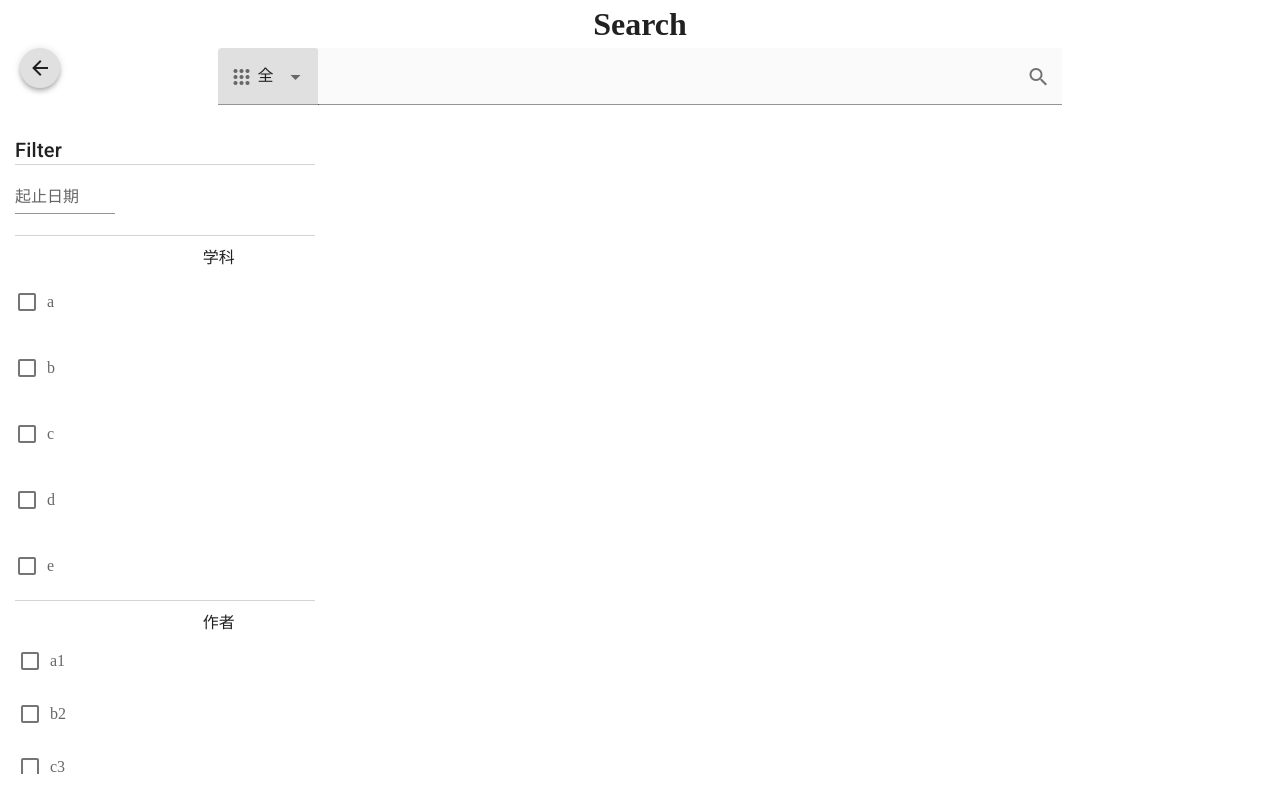
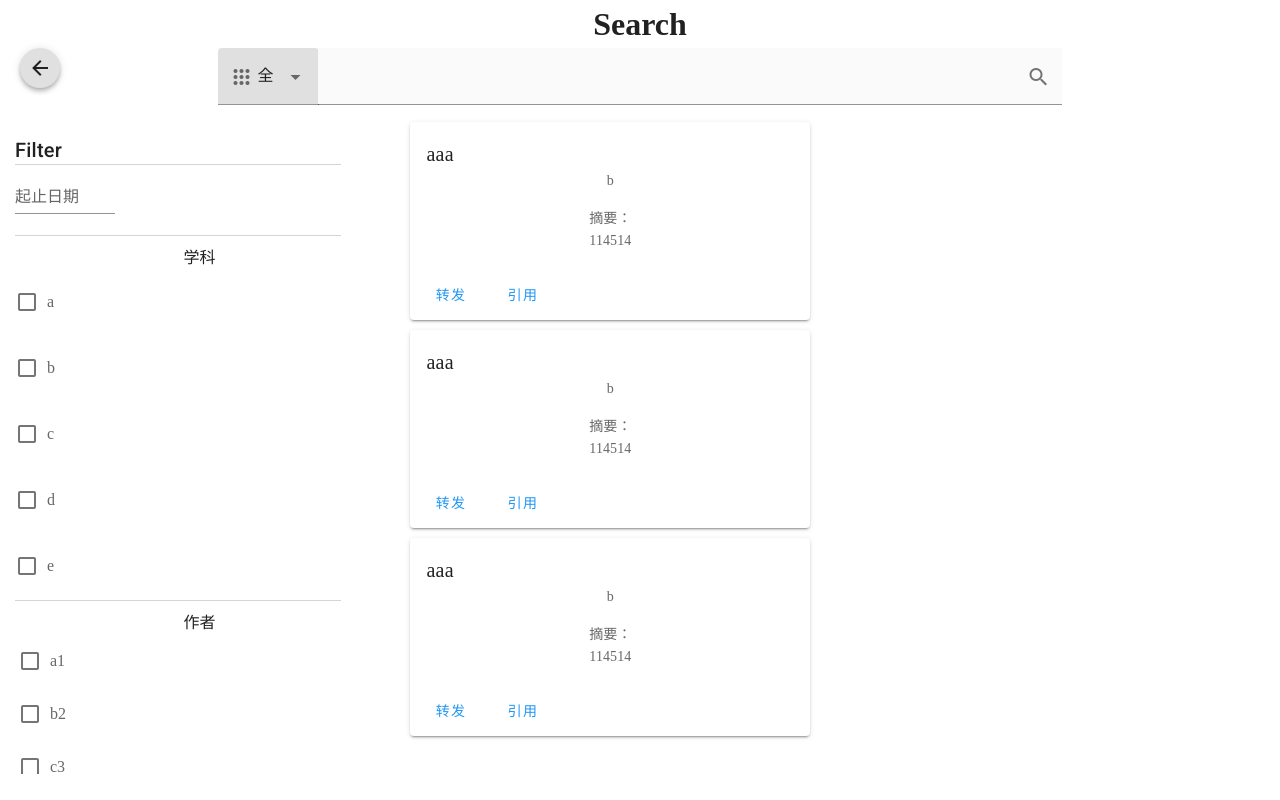
Before and after one commit to sink12138/infinite-academic, a Vue app in the folder frontend/: page /search in a window 1280 px wide. Built offline with nearby package versions, Linux system fonts and the light colour scheme; what vue-clipboard2 would draw is missing.

Commit message:
search-result

```diff
--- a/frontend/src/components/BaseFilter.vue
+++ b/frontend/src/components/BaseFilter.vue
@@ -1,5 +1,5 @@
 <template>
-  <div style="overflow-y:scroll;overflow-x:hidden;height:80%;width:33%;">
+  <div style="overflow-y:scroll;overflow-x:hidden;height:80%;width:30%;">
     <div class="title">Filter</div>
     <div class="line"></div>
     <div>
@@ -123,7 +123,7 @@ export default {
 .line {
   margin-left: 15px;
   position: relative;
-  width: 300px;
+  width: 85%;
   height: 1px;
   background-color: #d4d4d4;
   text-align: center;
--- a/frontend/src/views/Author.vue
+++ b/frontend/src/views/Author.vue
@@ -7,7 +7,7 @@
 </template>
 
 <script>
-import BaseGoBack from '../components/GoBack.vue';
+import BaseGoBack from '../components/BaseGoBack.vue';
 import Analytics from "../components/Analytics.vue";
 export default {
     name: "Income",
--- a/frontend/src/views/Search.vue
+++ b/frontend/src/views/Search.vue
@@ -4,6 +4,23 @@
     <BaseGoBack class="back"></BaseGoBack>
     <BaseSearchBar class="search"></BaseSearchBar>
     <BaseFilter class="filter"></BaseFilter>
+    <div class="result">
+      <v-row v-for="item in results" :key="item">
+        <v-card class="card" max-width="400">
+          <v-card-title>{{ item.title }}</v-card-title>
+          <v-card-subtitle>{{ item.journal }}</v-card-subtitle>
+          <v-card-text>
+            <div>摘要：</div>
+            <div>{{ item.abstract }}</div>
+          </v-card-text>
+          <v-card-actions>
+            <v-btn color="blue" text> 转发 </v-btn>
+            <v-btn color="blue" text> 引用 </v-btn>
+          </v-card-actions>
+        </v-card>
+        <v-spacer></v-spacer>
+      </v-row>
+    </div>
   </div>
 </template>
 
@@ -18,6 +35,15 @@ export default {
     BaseFilter,
     BaseSearchBar,
   },
+  data() {
+    return {
+      results: [
+        { title: "aaa", journal: "b", abstract: "114514" },
+        { title: "aaa", journal: "b", abstract: "114514" },
+        { title: "aaa", journal: "b", abstract: "114514" },
+      ],
+    };
+  },
 };
 </script>
 
@@ -30,7 +56,15 @@ export default {
   position: fixed;
   left: 20px;
 }
-.search{
+.search {
   margin-bottom: 30px;
 }
+.result {
+  margin-left: 33%;
+  width: 50%;
+}
+.card {
+  width: 100%;
+  margin-bottom: 10px;
+}
 </style>
```
Also changed, not shown: 1 other file (tests, documents, lock files or other folders).
